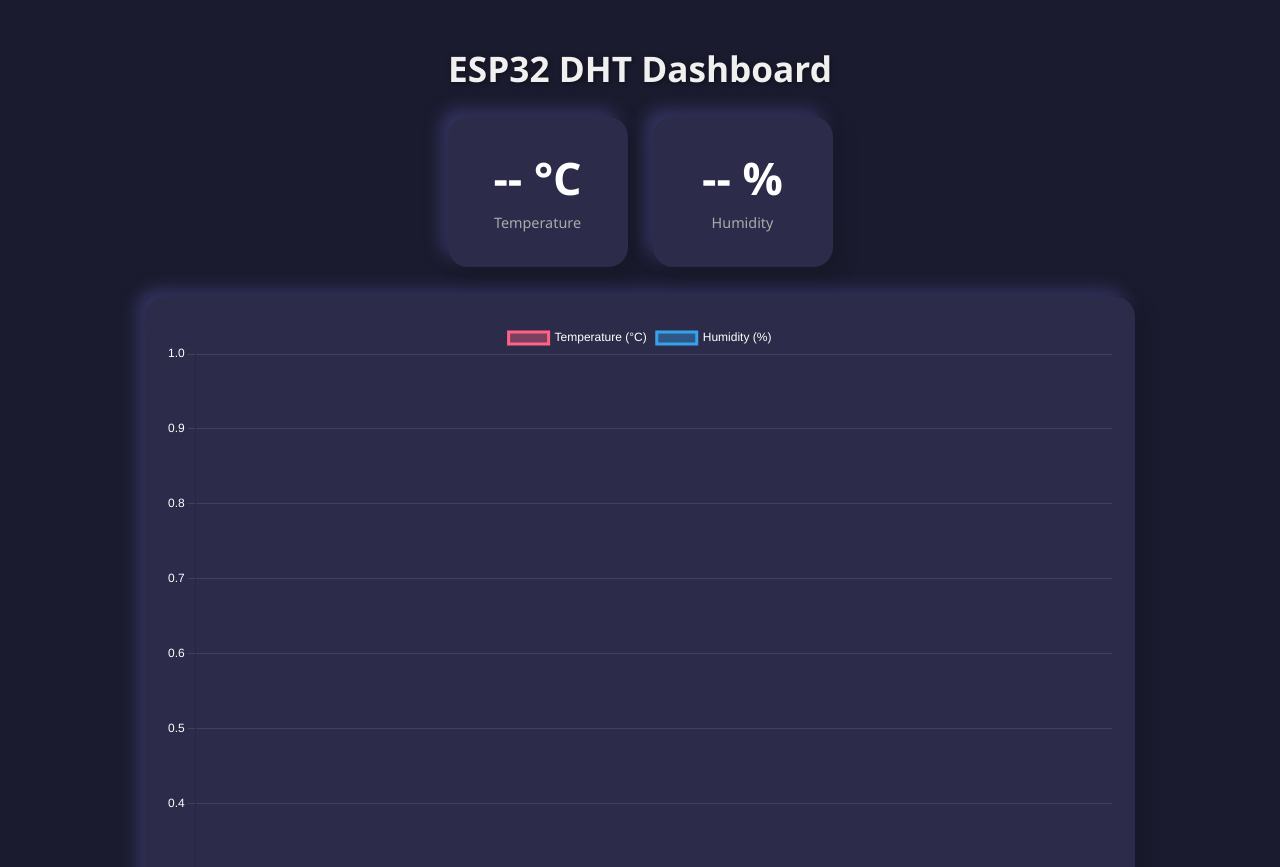
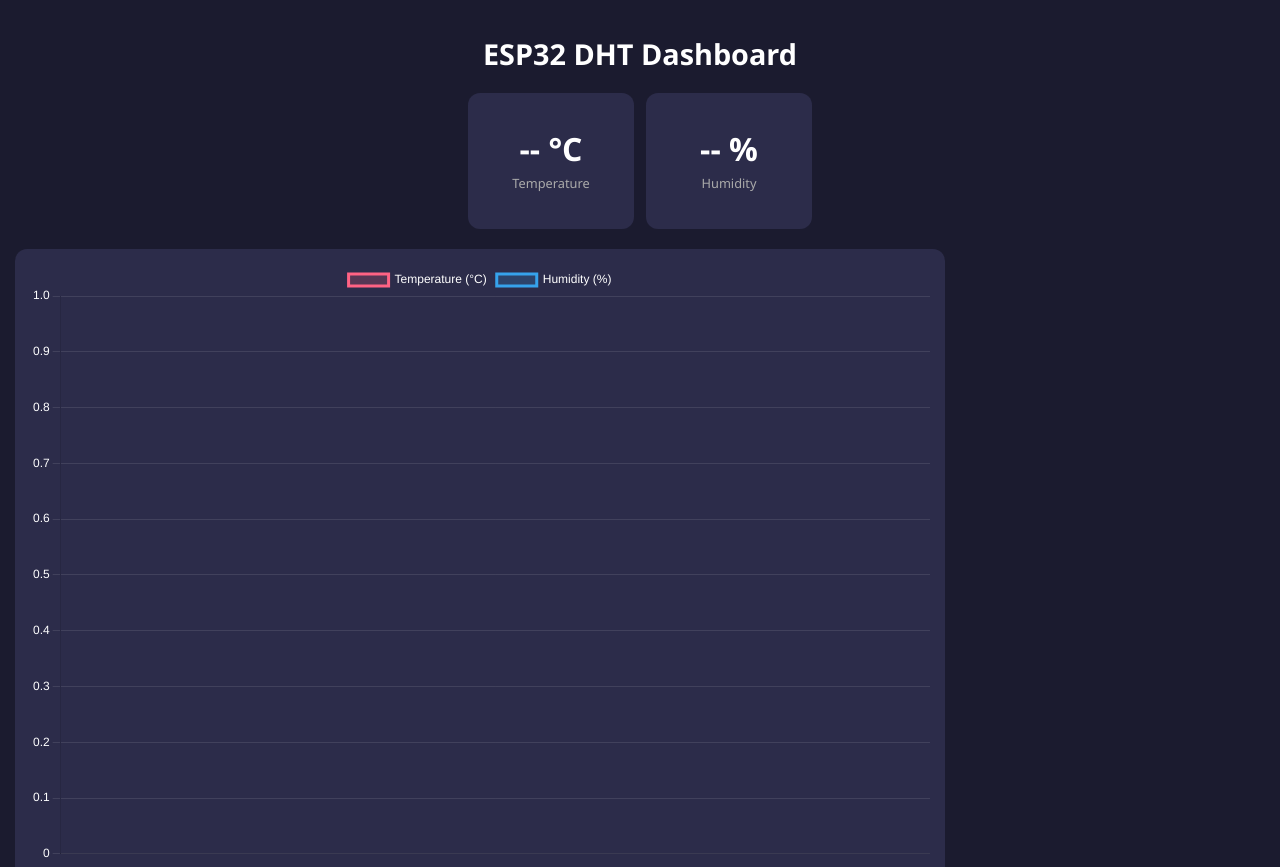
Before and after one commit to swapnil-122/esp32project, a plain HTML site: page index.html in a window 1280 px wide. Shown: the top 867 px of the page. Drawn offline with nearby package versions, Linux system fonts and the light colour scheme; no server answers.

Commit message:
Add files via upload

```diff
--- a/index.html
+++ b/index.html
@@ -8,48 +8,38 @@
 <script src="https://www.gstatic.com/firebasejs/9.22.1/firebase-database-compat.js"></script>
 <script src="https://cdn.jsdelivr.net/npm/chart.js"></script>
 <style>
-/* ===== Body & Layout ===== */
 body {
   margin:0; font-family:'Segoe UI', sans-serif;
-  background:#1b1b2f; color:#fff;
-  display:flex; flex-direction:column; align-items:center; padding:20px;
+  background:#1b1b2f; color:#fff; padding:15px;
 }
-h1 {
-  margin-bottom:25px; font-size:2.2em;
-  text-align:center; color:#f0f0f0;
-  text-shadow: 1px 1px 5px rgba(0,0,0,0.5);
-}
+h1 { text-align:center; margin-bottom:20px; font-size:1.8em; }
 .cards {
-  display:flex; flex-wrap:wrap; justify-content:center; gap:25px; margin-bottom:30px;
+  display:flex; flex-wrap:wrap; justify-content:center; gap:12px; margin-bottom:20px;
 }
 .card {
-  background:#2c2c4a; border-radius:20px; width:180px; height:150px;
+  background:#2c2c4a; border-radius:12px; width:150px; height:120px;
   display:flex; flex-direction:column; justify-content:center; align-items:center;
-  position:relative;
-  box-shadow: 8px 8px 15px #181829, -8px -8px 15px #343460;
-  transition: transform 0.3s, box-shadow 0.3s;
+  position:relative; padding:8px;
 }
-.card:hover { transform: scale(1.05); box-shadow: 10px 10px 20px #181829, -10px -10px 20px #343460; }
-.card h2 { margin:0; font-size:2.8em; transition: color 0.3s; }
-.card p { margin:5px 0 0; font-size:0.9em; color:#aaa; text-align:center; }
+.card h2 { margin:0; font-size:2em; }
+.card p { margin:4px 0 0; font-size:0.8em; color:#aaa; text-align:center; }
 .offline-overlay {
   position:absolute; top:0; left:0; right:0; bottom:0;
-  background:rgba(27,27,47,0.85);
+  background:rgba(27,27,47,0.8);
   display:flex; align-items:center; justify-content:center;
-  color:#ff4c4c; font-weight:bold; font-size:1em; border-radius:20px;
-  z-index:2; display:none; text-shadow:0 0 5px #000;
+  color:#ff4c4c; font-weight:bold; font-size:0.9em; border-radius:12px;
+  display:none;
 }
 .chart-container {
-  width:100%; max-width:950px; background:#2c2c4a;
-  padding:25px 20px; border-radius:20px; box-shadow:8px 8px 15px #181829, -8px -8px 15px #343460;
-  margin-bottom:20px;
+  width:100%; max-width:900px; background:#2c2c4a;
+  padding:15px; border-radius:12px; margin-bottom:15px;
 }
-canvas { border-radius:10px; }
-.footer { font-size:0.9em; color:#aaa; text-align:center; }
-@media(max-width:600px){
-  .cards { gap:15px; }
-  .card { width:140px; height:120px; }
-  .card h2 { font-size:2em; }
+canvas { border-radius:8px; }
+.footer { font-size:0.85em; color:#aaa; text-align:center; }
+@media(max-width:450px){
+  .cards { gap:8px; }
+  .card { width:130px; height:110px; }
+  .card h2 { font-size:1.6em; }
 }
 </style>
 </head>
@@ -73,13 +63,13 @@ canvas { border-radius:10px; }
 </div>
 
 <div class="chart-container">
-  <canvas id="chart" height="250"></canvas>
+  <canvas id="chart" height="200"></canvas>
 </div>
 
 <div class="footer" id="lastUpdated">Last Updated: --:--:--</div>
 
 <script>
-// --- Firebase Setup ---
+// Firebase Config
 const firebaseConfig = {
   apiKey: "YOUR_API_KEY",
   authDomain: "YOUR_PROJECT.firebaseapp.com",
@@ -92,38 +82,25 @@ const firebaseConfig = {
 firebase.initializeApp(firebaseConfig);
 const dbRef = firebase.database().ref('dht');
 
-// --- Chart Setup ---
+// Chart Setup
 const ctx = document.getElementById('chart').getContext('2d');
 let labels=[], tempData=[], humData=[];
 let tempMin=null, tempMax=null, humMin=null, humMax=null;
 
-function getGradient(colorStart,colorEnd){
-  const gradient=ctx.createLinearGradient(0,0,0,250);
-  gradient.addColorStop(0,colorStart);
-  gradient.addColorStop(1,colorEnd);
-  return gradient;
-}
-
-const chart=new Chart(ctx,{
+const chart = new Chart(ctx, {
   type:'line',
   data:{
-    labels:labels,
+    labels: labels,
     datasets:[
-      {label:'Temperature (°C)', data:tempData, borderColor:'#FF6384', backgroundColor:getGradient('rgba(255,99,132,0.4)','rgba(255,99,132,0)'), tension:0.3, fill:true, pointRadius:4, pointHoverRadius:6},
-      {label:'Humidity (%)', data:humData, borderColor:'#36A2EB', backgroundColor:getGradient('rgba(54,162,235,0.4)','rgba(54,162,235,0)'), tension:0.3, fill:true, pointRadius:4, pointHoverRadius:6}
+      {label:'Temperature (°C)', data: tempData, borderColor:'#FF6384', backgroundColor:'rgba(255,99,132,0.2)', tension:0.2, fill:true},
+      {label:'Humidity (%)', data: humData, borderColor:'#36A2EB', backgroundColor:'rgba(54,162,235,0.2)', tension:0.2, fill:true}
     ]
   },
   options:{
     responsive:true,
     interaction:{mode:'index', intersect:false},
-    plugins:{
-      legend:{labels:{color:'#fff'}},
-      tooltip:{backgroundColor:'#2c2c4a', titleColor:'#fff', bodyColor:'#fff'}
-    },
-    scales:{
-      x:{ticks:{color:'#fff'}, grid:{color:'rgba(255,255,255,0.1)'}},
-      y:{ticks:{color:'#fff'}, grid:{color:'rgba(255,255,255,0.1)'}}
-    }
+    plugins:{legend:{labels:{color:'#fff'}}, tooltip:{backgroundColor:'#2c2c4a', titleColor:'#fff', bodyColor:'#fff'}},
+    scales:{x:{ticks:{color:'#fff'}, grid:{color:'rgba(255,255,255,0.1)'}}, y:{ticks:{color:'#fff'}, grid:{color:'rgba(255,255,255,0.1)'}}}
   }
 });
 
@@ -138,7 +115,7 @@ function updateOffline(isOffline){
   document.getElementById('humOffline').style.display=isOffline?'flex':'none';
 }
 
-// --- Firebase Realtime Listener ---
+// Firebase Realtime Listener
 let lastTimestamp=0;
 dbRef.on('value', snapshot => {
   const data = snapshot.val();
@@ -148,7 +125,6 @@ dbRef.on('value', snapshot => {
   const timeStr = now.toLocaleTimeString();
   const ts = data.timestamp || now.getTime();
 
-  // offline if no new data in 10s
   const offline = (Date.now() - ts) > 10000;
   updateOffline(offline);
   if(offline){
@@ -157,8 +133,7 @@ dbRef.on('value', snapshot => {
     return;
   }
 
-  // ignore duplicates
-  if(ts <= lastTimestamp) return;
+  if(ts <= lastTimestamp) return; // ignore duplicates
   lastTimestamp = ts;
 
   // Chart update
@@ -174,7 +149,7 @@ dbRef.on('value', snapshot => {
   document.getElementById('tempMinMax').innerText = `Min: ${tempMin} | Max: ${tempMax}`;
   document.getElementById('humMinMax').innerText = `Min: ${humMin} | Max: ${humMax}`;
 
-  // Update cards with alerts
+  // Update cards with alert colors
   updateCard('tempCard', data.temp+' °C', data.temp>35);
   updateCard('humCard', data.hum+' %', data.hum<30);
   document.getElementById('lastUpdated').innerText = "Last Updated: "+timeStr;
```
